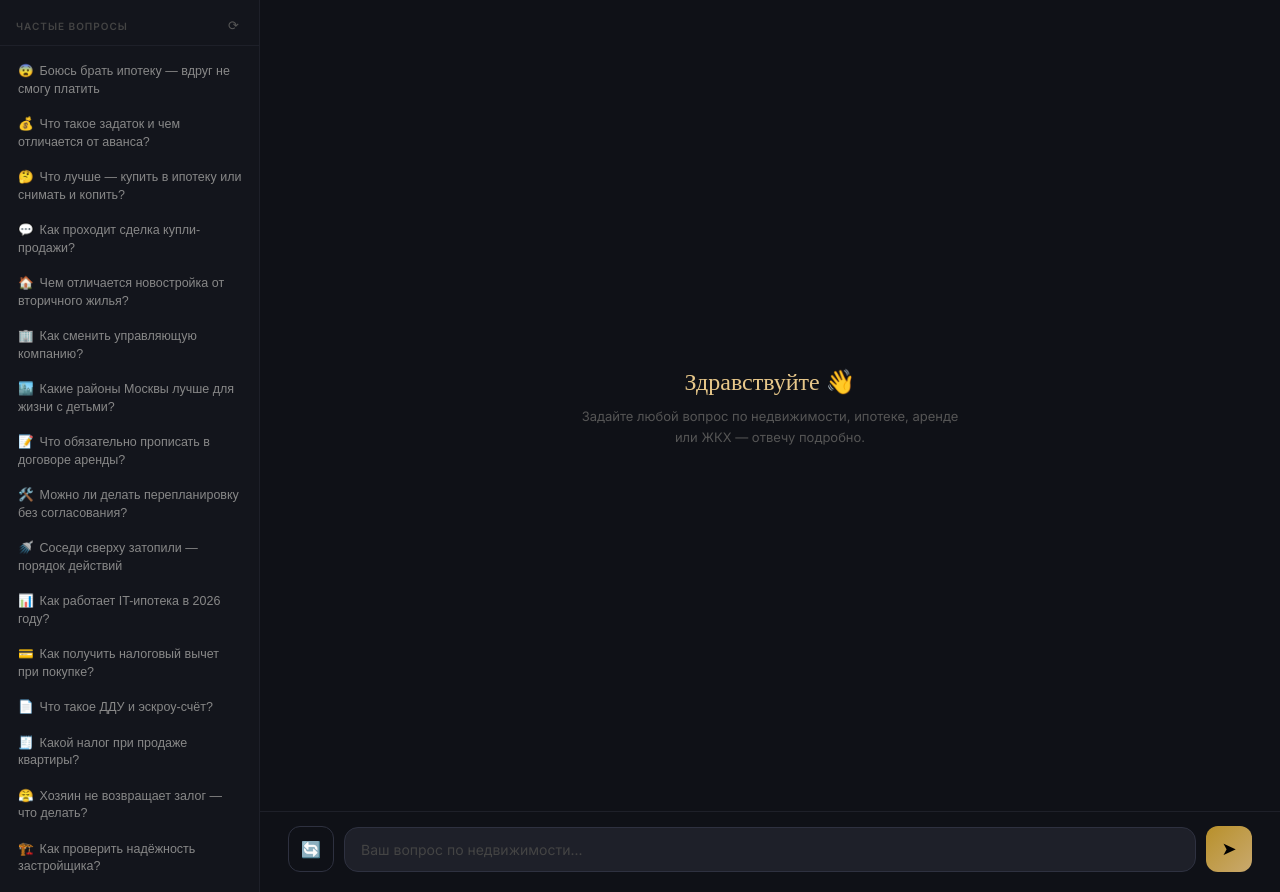
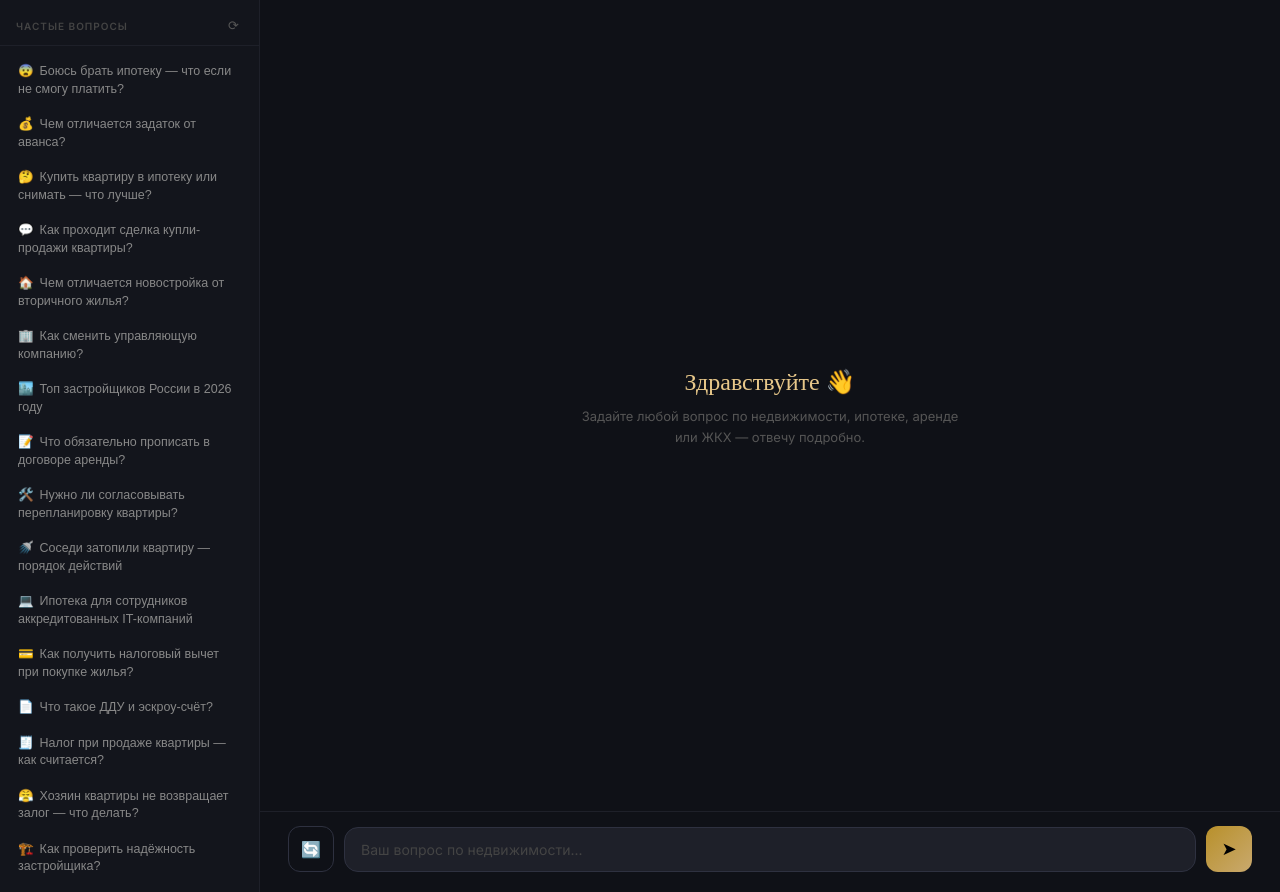
Before and after one commit to mcmorris77/ai_realestate, a Flask app: page / in a window 1280 px wide. Shown: the part 68-960 px from the top of the page. Run offline with Flask 3, Linux system fonts and the light colour scheme.

Commit message:
left questions

```diff
--- a/templates/index.html
+++ b/templates/index.html
@@ -262,34 +262,34 @@
 
 <script>
 const ALL_HINTS = [
-  ['💬', 'Как проходит сделка купли-продажи?'],
+  ['💬', 'Как проходит сделка купли-продажи квартиры?'],
   ['🏦', 'Условия семейной ипотеки в 2026 году'],
   ['📋', 'Какие документы нужны продавцу квартиры?'],
   ['🔍', 'Как проверить юридическую чистоту квартиры?'],
   ['🏗️', 'Как проверить надёжность застройщика?'],
   ['📄', 'Что такое ДДУ и эскроу-счёт?'],
-  ['💰', 'Что такое задаток и чем отличается от аванса?'],
-  ['🧾', 'Какой налог при продаже квартиры?'],
-  ['💳', 'Как получить налоговый вычет при покупке?'],
-  ['📊', 'Как работает IT-ипотека в 2026 году?'],
+  ['💰', 'Чем отличается задаток от аванса?'],
+  ['🧾', 'Налог при продаже квартиры — как считается?'],
+  ['💳', 'Как получить налоговый вычет при покупке жилья?'],
+  ['💻', 'Ипотека для сотрудников аккредитованных IT-компаний'],
   ['👶', 'Как использовать материнский капитал на квартиру?'],
-  ['🪖', 'Условия военной ипотеки'],
+  ['🎖️', 'Ипотека по программе НИС для военнослужащих'],
   ['🌲', 'Что такое дальневосточная ипотека?'],
-  ['🏘️', 'Как улучшить кредитную историю для ипотеки?'],
+  ['🌾', 'Условия сельской ипотеки'],
   ['📉', 'Как повысить шансы на одобрение ипотеки?'],
   ['🔑', 'На что смотреть при осмотре квартиры в аренду?'],
   ['📝', 'Что обязательно прописать в договоре аренды?'],
   ['💼', 'Как сдать квартиру официально и платить меньше налогов?'],
-  ['😤', 'Хозяин не возвращает залог — что делать?'],
-  ['🚿', 'Соседи сверху затопили — порядок действий'],
+  ['😤', 'Хозяин квартиры не возвращает залог — что делать?'],
+  ['🚿', 'Соседи затопили квартиру — порядок действий'],
   ['🌡️', 'В квартире не топят — куда жаловаться?'],
   ['📟', 'Как правильно передавать показания счётчиков?'],
   ['🏢', 'Как сменить управляющую компанию?'],
-  ['🛠️', 'Можно ли делать перепланировку без согласования?'],
-  ['🏙️', 'Какие районы Москвы лучше для жизни с детьми?'],
-  ['😨', 'Боюсь брать ипотеку — вдруг не смогу платить'],
-  ['🤔', 'Что лучше — купить в ипотеку или снимать и копить?'],
-  ['⚠️', 'Застройщик просит подписать перенос сдачи — что делать?'],
+  ['🛠️', 'Нужно ли согласовывать перепланировку квартиры?'],
+  ['🏙️', 'Топ застройщиков России в 2026 году'],
+  ['😨', 'Боюсь брать ипотеку — что если не смогу платить?'],
+  ['🤔', 'Купить квартиру в ипотеку или снимать — что лучше?'],
+  ['⚠️', 'Застройщик просит подписать перенос сдачи дома'],
   ['🏠', 'Чем отличается новостройка от вторичного жилья?'],
   ['📐', 'Как принять квартиру в новостройке правильно?'],
 ];
```
